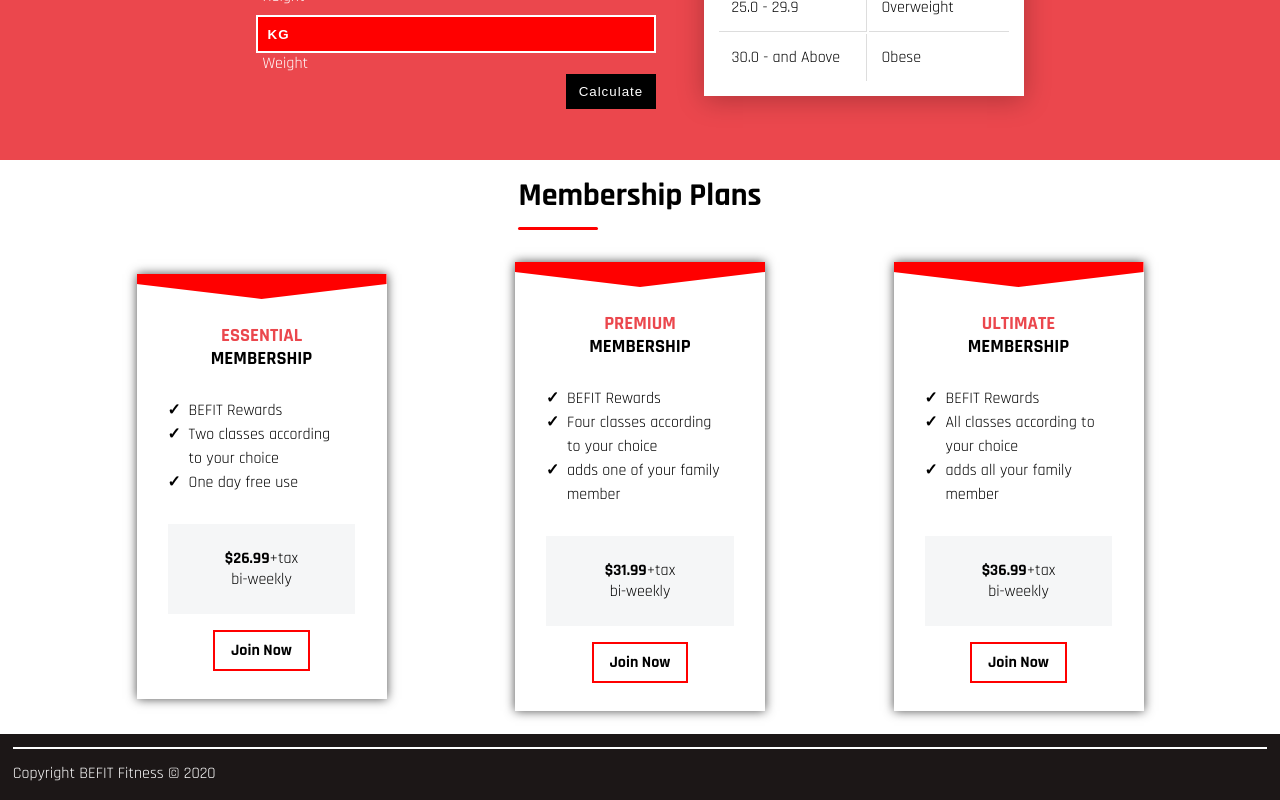
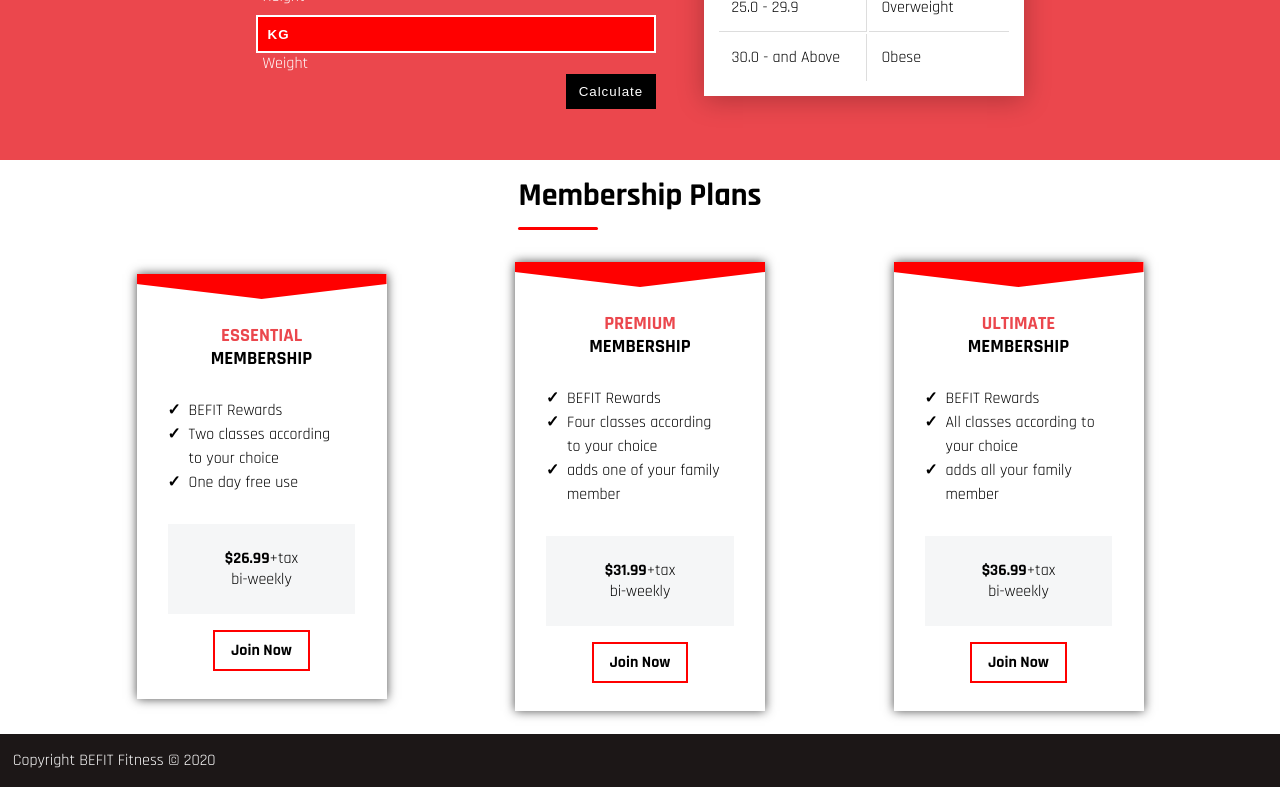
Before and after one commit to Parsa-jalilifar/BEFIT, an Angular app: page / in a window 1280 px wide. Shown: the part 3443-4243 px from the top of the page. Built offline with nearby package versions, Linux system fonts and the light colour scheme.

Commit message:
footer top border removed

```diff
--- a/src/app/components/footer/footer.component.scss
+++ b/src/app/components/footer/footer.component.scss
@@ -1,24 +1,15 @@
 @import "../../../shared-styles/utils.scss";
 
 :host {
-  position: relative;
   width: 100%;
   display: flex;
   justify-content: flex-start;
   align-items: center;
   background-color: $lightBlack;
-
-  &::after {
-    content: "";
-    position: absolute;
-    inset: 0.8rem 0.8rem auto 0.8rem;
-    border-top: 2px solid white;
-  }
 }
 
 .footer {
   position: relative;
-  margin-top: 0.8rem;
   padding: 1rem 0.8rem;
 
   p {
```
